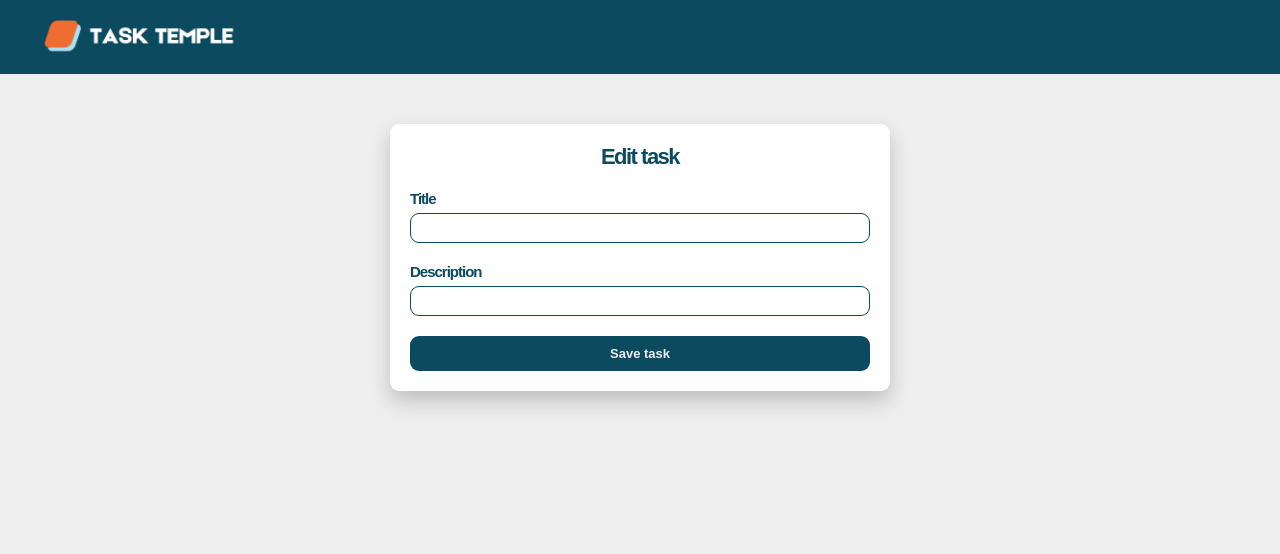
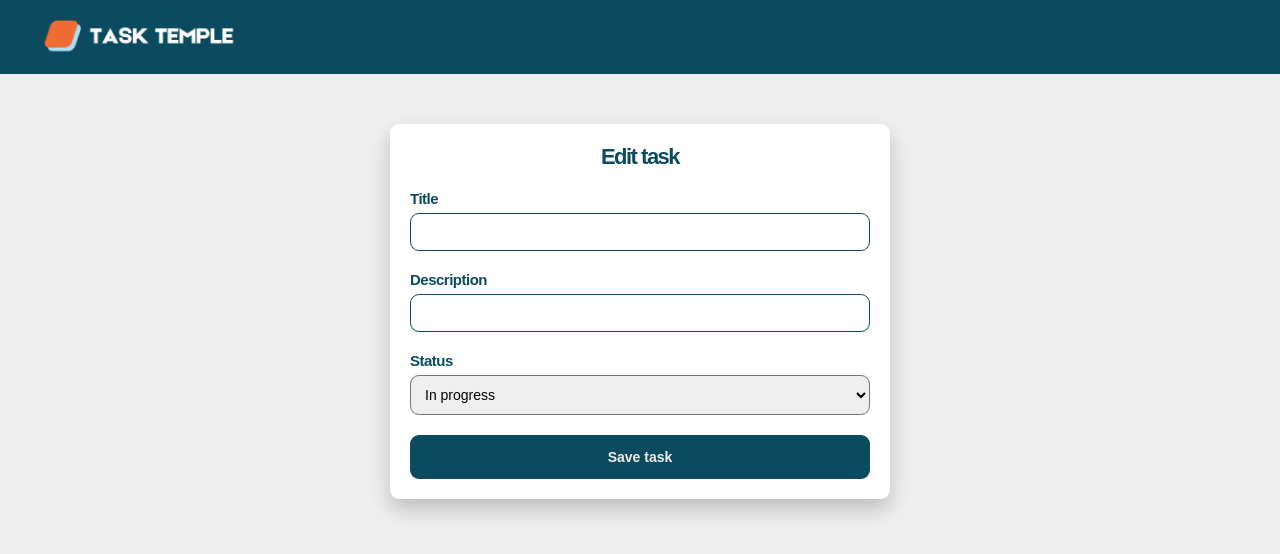
Before and after one commit to DanielJHV/task-temple, a React (Vite) app in the folder frontend/: page /add-task in a window 1280 px wide. Shown: the top 554 px of the page. Built offline with nearby package versions, Linux system fonts and the light colour scheme.

Commit message:
Implement add task functionality

```diff
--- a/frontend/src/App.css
+++ b/frontend/src/App.css
@@ -154,18 +154,17 @@
   color: #0c4a60;
   font-size: 1.5rem;
   font-weight: 600;
-  letter-spacing: -1px;
+  letter-spacing: -0.5px;
 }
 
 .form input {
-  padding: 0.4rem;
   font-size: 1.4rem;
   color: #000;
   font-family: inherit;
   outline: none;
   border: 1px solid #0c4a60;
   border-radius: 9px;
-  padding: 0.6rem 1.2rem;
+  padding: 1rem;
 }
 
 .form-section {
@@ -174,12 +173,18 @@
   gap: 0.6rem;
 }
 
+.select {
+  padding: 1rem;
+  border-radius: 9px;
+  font-size: 1.4rem;
+}
+
 .btn-save {
-  padding: 1rem;
+  padding: 1.4rem;
   color: #eee;
   background-color: #0c4a60;
   border: none;
-  font-size: 1.3rem;
+  font-size: 1.4rem;
   cursor: pointer;
   border-radius: 9px;
   font-weight: 700;
--- a/frontend/src/components/Task.jsx
+++ b/frontend/src/components/Task.jsx
@@ -1,8 +1,13 @@
 import { useState } from "react";
+import { addTask } from "../services/TaskService";
+import { useNavigate } from "react-router-dom";
 
 function Task() {
   const [title, setTitle] = useState("");
   const [description, setDescription] = useState("");
+  const [completed, setCompleted] = useState("");
+
+  const navigate = useNavigate();
 
   let id = 4;
   function pageTitle() {
@@ -15,6 +20,17 @@ function Task() {
 
   function saveTask(e) {
     e.preventDefault();
+
+    const task = { title, description, completed };
+    console.log(task);
+
+    addTask(task)
+      .then((response) => {
+        navigate("/tasks");
+      })
+      .catch((error) => {
+        console.error(error);
+      });
   }
 
   return (
@@ -44,6 +60,19 @@ function Task() {
         ></input>
       </div>
 
+      <div className="form-section">
+        <label>Status</label>
+
+        <select
+          className="select"
+          value={completed}
+          onChange={(e) => setCompleted(e.target.value)}
+        >
+          <option value="false">In progress</option>
+          <option value="true">Completed</option>
+        </select>
+      </div>
+
       <button className="btn-save" onClick={saveTask}>
         Save task
       </button>
--- a/frontend/src/services/TaskService.js
+++ b/frontend/src/services/TaskService.js
@@ -3,3 +3,5 @@ import axios from "axios";
 const BASE_REST_API_URL = "http://localhost:8080/api/tasks";
 
 export const getAllTasks = () => axios.get(BASE_REST_API_URL);
+
+export const addTask = (task) => axios.post(BASE_REST_API_URL, task);
```
